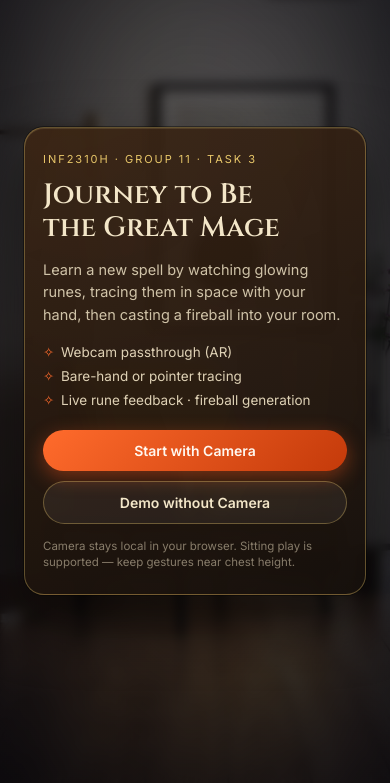
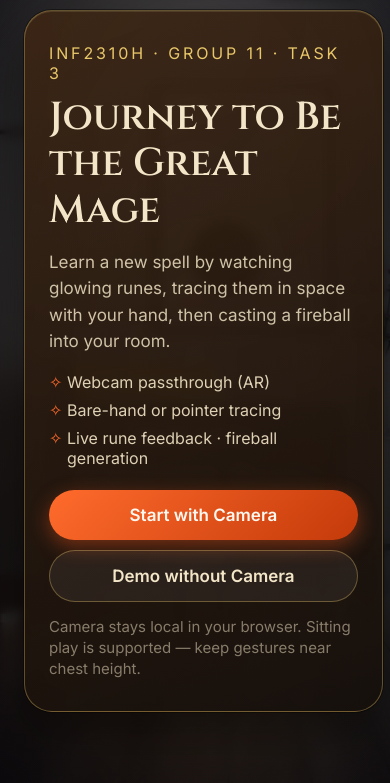
Before and after one commit to ssswang/great-mage-ar, a website with bundled scripts: page index.html in a window 390 px wide. Shown: the part 61-844 px from the top of the page. Built offline with nearby package versions, Linux system fonts and the light colour scheme.

Commit message:
Update styles for accessibility

```diff
--- a/css/styles.css
+++ b/css/styles.css
@@ -187,7 +187,8 @@ html, body {
 
 #spell-progress {
   align-self: center;
-  margin-top: 8px;
+  margin-top: 0;
+  transform: translateY(-8px);
   display: flex;
   flex-direction: column;
   align-items: center;
@@ -239,7 +240,7 @@ html, body {
 #caption-bar {
   position: fixed;
   left: 50%;
-  top: 76%;
+  top: 68%;
   transform: translate(-50%, -50%);
   width: min(360px, 48vw);
   margin: 0;
@@ -253,7 +254,7 @@ html, body {
 #caption {
   max-width: 100%;
   text-align: center;
-  font-size: clamp(15px, 2.4vw, 18px);
+  font-size: clamp(30px, 4.8vw, 36px);
   line-height: 1.45;
   padding: 12px 20px;
   border-radius: 12px;
@@ -271,7 +272,7 @@ html, body {
   top: auto;
   transform: none;
   width: 100%;
-  font-size: 13px;
+  font-size: 26px;
   line-height: 1.4;
   color: rgba(255, 239, 201, 0.92);
   padding: 14px 16px 14px 42px;
@@ -313,9 +314,9 @@ html, body {
 .panel.hidden { display: none; }
 
 .panel-inner {
-  width: min(480px, 100%);
-  padding: 32px 28px;
-  border-radius: 20px;
+  width: min(960px, 92vw);
+  padding: 64px 56px;
+  border-radius: 28px;
   background:
     linear-gradient(160deg, rgba(58, 36, 20, 0.92), rgba(22, 16, 12, 0.95)),
     radial-gradient(circle at 20% 0%, rgba(232, 199, 106, 0.18), transparent 50%);
@@ -327,7 +328,7 @@ html, body {
 }
 
 .eyebrow {
-  font-size: 11px;
+  font-size: 16px;
   letter-spacing: 0.18em;
   text-transform: uppercase;
   color: var(--gold);
@@ -342,12 +343,12 @@ html, body {
   margin-bottom: 14px;
 }
 
-.panel h1 { font-size: clamp(28px, 5vw, 36px); }
-.panel h2 { font-size: clamp(22px, 4vw, 28px); }
+.panel h1 { font-size: clamp(48px, 7vw, 72px); }
+.panel h2 { font-size: clamp(40px, 6vw, 56px); }
 
 .lede {
   color: rgba(243, 230, 200, 0.82);
-  font-size: 14.5px;
+  font-size: 22px;
   line-height: 1.55;
   margin-bottom: 18px;
 }
@@ -360,7 +361,7 @@ html, body {
 }
 
 .feature-list li {
-  font-size: 13.5px;
+  font-size: 20px;
   color: rgba(243, 230, 200, 0.9);
   padding-left: 18px;
   position: relative;
@@ -386,8 +387,8 @@ html, body {
   border: none;
   font-family: var(--font-ui);
   font-weight: 600;
-  font-size: 14px;
-  padding: 12px 18px;
+  font-size: 20px;
+  padding: 18px 28px;
   border-radius: 999px;
   transition: transform 0.15s ease, box-shadow 0.15s ease, background 0.15s ease;
 }
@@ -415,7 +416,7 @@ html, body {
 }
 
 .fineprint {
-  font-size: 11.5px;
+  font-size: 15px;
   line-height: 1.4;
   color: rgba(243, 230, 200, 0.5);
 }
@@ -435,7 +436,7 @@ html, body {
   box-shadow: 0 14px 36px rgba(0, 0, 0, 0.4), inset 0 1px 0 rgba(255, 230, 160, 0.12);
   backdrop-filter: blur(14px);
   pointer-events: auto;
-  transform: translate(-50%, -50%) perspective(900px) rotateX(8deg) rotateY(-7deg);
+  transform: translateX(-50%) perspective(900px) rotateX(8deg) rotateY(-7deg);
   transform-origin: center center;
   transform-style: preserve-3d;
   transition: transform 0.25s ease, box-shadow 0.25s ease;
@@ -451,7 +452,7 @@ html, body {
 }
 
 #soft-controls:hover {
-  transform: translate(-50%, -50%) perspective(900px) rotateX(4deg) rotateY(-3deg) translateY(-3px);
+  transform: translateX(-50%) perspective(900px) rotateX(4deg) rotateY(-3deg) translateY(-3px);
   box-shadow: 0 20px 44px rgba(0, 0, 0, 0.48), inset 0 1px 0 rgba(255, 230, 160, 0.18);
 }
 
@@ -538,10 +539,15 @@ body.playing .chip {
 }
 
 @media (max-width: 520px) {
-  .panel-inner { padding: 24px 18px; }
-  #caption { font-size: 14px; padding: 10px 14px; }
-  #caption-bar { top: 72%; width: min(300px, 80vw); }
-  #hint { width: 100%; font-size: 12px; }
+  .panel-inner { width: min(960px, 92vw); padding: 32px 24px; }
+  .panel h1 { font-size: clamp(36px, 10vw, 48px); }
+  .panel h2 { font-size: clamp(30px, 8vw, 40px); }
+  .lede { font-size: 17px; }
+  .feature-list li { font-size: 16px; }
+  .btn { font-size: 17px; padding: 15px 20px; }
+  #caption { font-size: 28px; padding: 10px 14px; }
+  #caption-bar { top: 66%; width: min(300px, 80vw); }
+  #hint { width: 100%; font-size: 24px; }
   .btn-row { flex-direction: column; }
   .btn { width: 100%; }
 }
--- a/js/main.js
+++ b/js/main.js
@@ -106,6 +106,7 @@ class Game {
 
   async start(withCamera) {
     this.audio.start();
+    this.audio.speak("Welcome, apprentice. Your journey to become a great mage begins now.");
     this._updateAudioButton();
     this.useCamera = withCamera;
     this.startPanel.classList.add("hidden");
--- a/js/renderer.js
+++ b/js/renderer.js
@@ -68,7 +68,7 @@ export class ARRenderer {
     const size = Math.min(this.w * 0.72, this.h * 0.44);
     this.runeLayout = {
       x: (this.w - size) / 2,
-      y: Math.max(86, this.h * 0.16),
+      y: Math.max(70, this.h * 0.10),
       w: size,
       h: size,
     };
@@ -211,14 +211,14 @@ export class ARRenderer {
     const { ctx, w, h, spellbook } = this;
     const open = clamp(spellbook.open, 0, 1);
     const cx = w / 2;
-    // Sit a bit lower so the larger open spread stays in frame
-    // Lower the book to create a dedicated space above it for the active rune.
-    const cy = h * 0.61 + spellbook.yOffset * 0.35;
+    // Keep the spellbook in the upper-middle area so it reads with the rune,
+    // rather than competing with the persistent controls at the bottom.
+    const cy = h * 0.54 + spellbook.yOffset * 0.35;
 
     // A deliberately oversized, weighty grimoire. Keep it responsive enough
     // to remain fully readable on a narrow phone screen.
     // Portrait proportions: a real tome, rather than a landscape placard.
-    const bw = Math.min(w * 0.56, 470);
+    const bw = Math.min(w * 0.64, 540);
     const bh = bw * 1.34;
     const thickness = bw * 0.15; // a substantial, old page block
 
```
